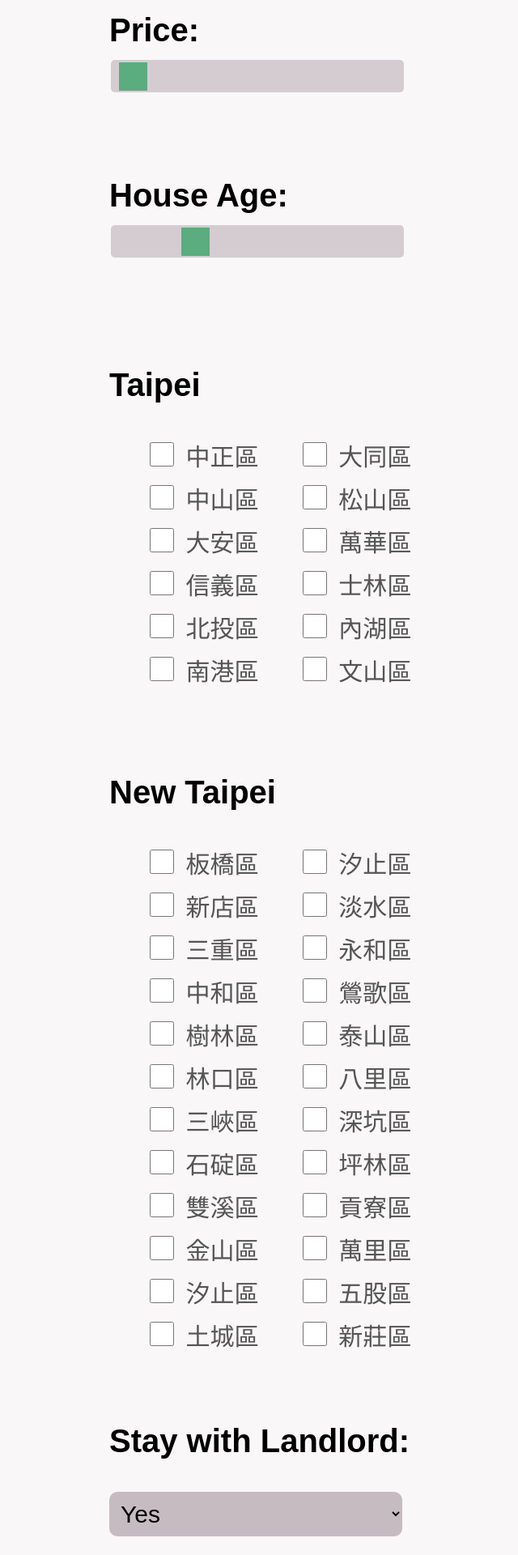
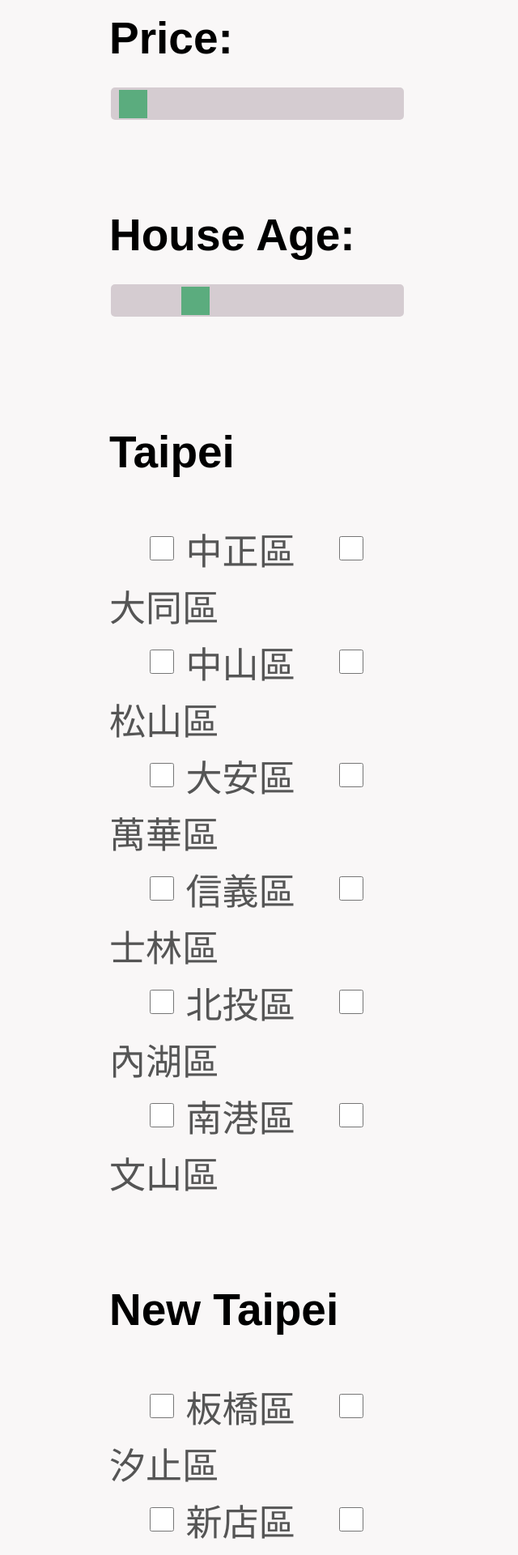
Before and after one commit to Ray-red-byte/Appworks_Personal, a Flask app: template templates/line.html in a window 1280 px wide; the page is wider, and only the part inside the window is pictured. Shown: the part 360-2280 px from the top of that part at 81% size, without its empty margins (313-953 px from the left). Run offline with Flask 3, Linux system fonts and the light colour scheme; the template is opened without the code that fills it, so the values that code supplies are empty.

Commit message:
Update line page UI

```diff
--- a/templates/line.html
+++ b/templates/line.html
@@ -133,7 +133,7 @@
             display: flex;
             margin-bottom: 5px;
             color: #555; /* White color */
-            font-size: 30px;
+            font-size: 45px;
         }
         input[type="range"],
         select,
@@ -196,15 +196,15 @@
         }
 
         #stayWithLandlord{
-            height: 55px;
+            height: 60px;
             border-radius: 10px;
-            font-size: 30px;
+            font-size: 40px;
         }
 
         #park{
-            height: 55px;
+            height: 60px;
             border-radius: 10px;
-            font-size: 30px;
+            font-size: 40px;
         }
 
     </style>
@@ -217,19 +217,19 @@
     <form id="housePreferenceForm" method="POST">
         <div class="left-section">
             <div style="margin-bottom: 50px;">
-                <h3 style="font-size: 40px;">Price:</h3>
+                <h3 style="font-size: 55px;">Price:</h3>
                 <input type="range" id="price" class="price" name="price" min="0" max="200000" step="1" value="50">
                 <span style="font-size: 40px; margin-left: 1200px;" id="priceValue">50
             </div>
 
             <div style="margin-bottom: 80px;">
-                <h3 style="font-size: 40px;">House Age:</h3>
+                <h3 style="font-size: 55px;">House Age:</h3>
                 <input type="range" id="houseAge" class="houseAge" name="houseAge" min="0" max="100" step="1" value="25">
                 <span style="font-size: 40px; margin-left: 1200px;" id="houseAgeValue">25</span>
             </div>
 
             <div style="margin-bottom: 80px;">
-                <h3 style="font-size: 40px;">Taipei</h3>
+                <h3 style="font-size: 55px;">Taipei</h3>
                 <div class="taipei">
 
                     <input type="checkbox" id="Zhongzheng" name="zone" value="中正區">
@@ -270,7 +270,7 @@
                     <br>
                 </div>
 
-                <h3 style="font-size: 40px; margin-top: 100px;">New Taipei</h3>
+                <h3 style="font-size: 55px; margin-top: 100px;">New Taipei</h3>
                 <div class="new-taipei">
                     <input type="checkbox" id="Banqiao" name="zone" value="板橋區">
                     <label for="Banqiao">板橋區</label>
@@ -349,7 +349,7 @@
 
 
             <div style="margin-bottom: 80px;">
-                <h3 style="font-size: 40px;">Stay with Landlord:</h3>
+                <h3 style="font-size: 55px;">Stay with Landlord:</h3>
                 <select id="stayWithLandlord" name="stayWithLandlord" >
                     <option value="yes" style="font-size: 50px;">Yes</option>
                     <option value="no" style="font-size: 50px;">No</option>
@@ -357,7 +357,7 @@
             </div>
 
             <div style="margin-bottom: 80px;">
-                <h3 style="font-size: 40px;">Park Nearby:</h3>
+                <h3 style="font-size: 55px;">Park Nearby:</h3>
                 <select id="park" name="park">
                     <option value="yes">Yes</option>
                     <option value="no">No</option>
```
